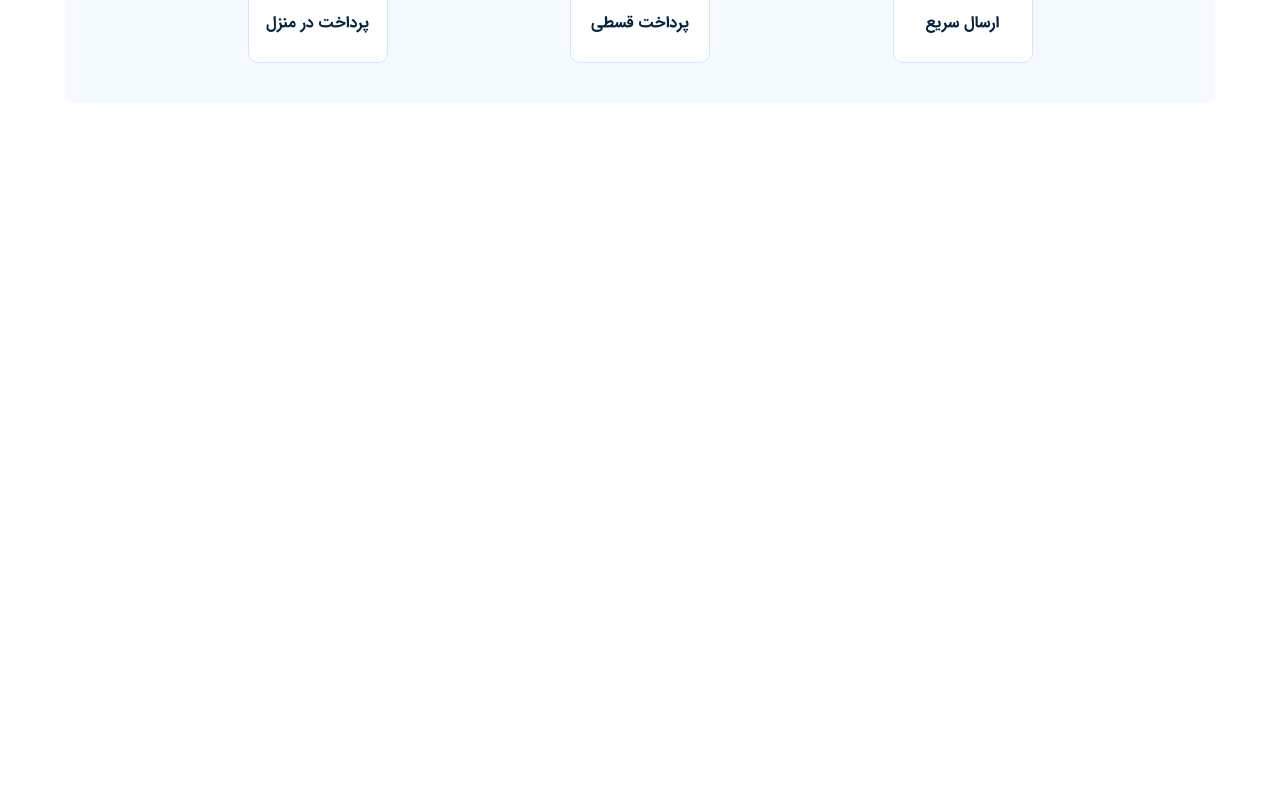
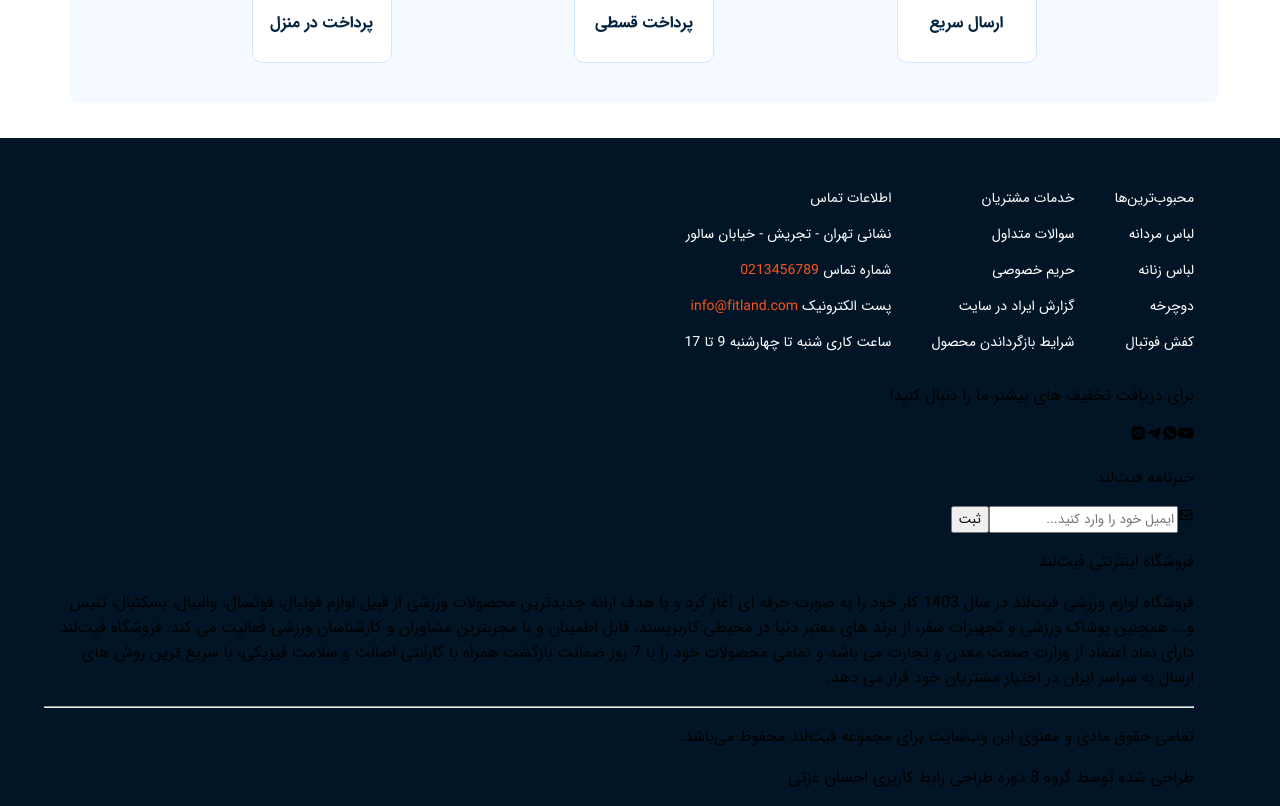
Before and after one commit to NooberThanYall/FitLand, a React (Vite) app: page / in a window 1280 px wide. Shown: the part 6840-7646 px from the top of the page. Before the commit the page ends 6978 px from the top, so only its background shows below. Built offline with nearby package versions, Linux system fonts and the light colour scheme.

Commit message:
develope html templets footer

```diff
--- a/src/Components/Global/Footer/Footer.css
+++ b/src/Components/Global/Footer/Footer.css
@@ -0,0 +1,33 @@
+.container-footer{
+    width: 100%;
+}
+
+.test{
+    background-color: #021526;
+    width: 102%;
+    display: flex;
+    justify-self: center;
+    padding-right: 50px;
+    margin-bottom: -8px;
+}
+
+.container-footer-top-right{
+    display: flex;
+    gap: 40px;
+}
+
+.titles-content-footer-top-right{
+    color: white;
+    font-size: 14px;
+}
+
+.des-content-footer-top-right{
+    cursor: pointer;
+    transition: 0.3s;
+    color: white;
+    font-size: 14px;
+}
+
+.des-content-footer-top-right:hover{
+    color: #FA541C;
+}
--- a/src/Components/Global/Footer/Footer.tsx
+++ b/src/Components/Global/Footer/Footer.tsx
@@ -1,12 +1,71 @@
 import './Footer.css'
 import './mediaFooter.css'
+import { FaYoutube } from "react-icons/fa";
+import { IoLogoWhatsapp } from "react-icons/io";
+import { BiLogoTelegram } from "react-icons/bi";
+import { RiInstagramFill } from "react-icons/ri";
+import { HiOutlineMail } from "react-icons/hi";
+
 
 export default function Footer() {
     return (
-        <div className='container'>
-            <div className="container-footer">
-                <div className="container-footer-top">
+        <div className="test">
+            <div className='container'>
+                <div className="container-footer">
 
+                    <div className="container-footer-top">
+
+                        <div className="container-footer-top-right">
+                            <div className="container-content-footer-top-right">
+                                <p className="titles-content-footer-top-right">محبوب‌ترین‌ها</p>
+                                <p className="des-content-footer-top-right">لباس مردانه</p>
+                                <p className="des-content-footer-top-right">لباس زنانه</p>
+                                <p className="des-content-footer-top-right">دوچرخه</p>
+                                <p className="des-content-footer-top-right">کفش فوتبال</p>
+                            </div>
+
+                            <div className="container-content-footer-top-right">
+                                <p className="titles-content-footer-top-right">خدمات مشتریان</p>
+                                <p className="des-content-footer-top-right">سوالات متداول</p>
+                                <p className="des-content-footer-top-right">حریم خصوصی</p>
+                                <p className="des-content-footer-top-right">گزارش ایراد در سایت</p>
+                                <p className="des-content-footer-top-right">شرایط بازگرداندن محصول</p>
+                            </div>
+
+                            <div className="container-content-footer-top-right">
+                                <p className="titles-content-footer-top-right">اطلاعات تماس</p>
+                                <p className="des-content-footer-top-right">نشانی  تهران - تجریش - خیابان سالور</p>
+                                <p className="des-content-footer-top-right">شماره تماس <abbr style={{ color: '#FA541C' }}>0213456789</abbr></p>
+                                <p className="des-content-footer-top-right">پست الکترونیک  <abbr style={{ color: '#FA541C' }}>info@fitland.com</abbr></p>
+                                <p className="des-content-footer-top-right">ساعت کاری  شنبه تا چهارشنبه 9 تا 17</p>
+                            </div>
+                        </div>
+
+                        <div className="container-top-left">
+                            <p className="title-top-left">برای دریافت تخفیف های بیشتر ما را دنبال کنید!</p>
+                            <div className="container-icons-top-left">
+                                <FaYoutube />
+                                <IoLogoWhatsapp />
+                                <BiLogoTelegram />
+                                <RiInstagramFill />
+                            </div>
+                            <p className="title-input-top-left">خبرنامه فیت‌لند</p>
+                            <HiOutlineMail />
+                            <input type="text" placeholder='ایمیل خود را وارد کنید...' />
+                            <button className="btn-submit-top-left">ثبت</button>
+                        </div>
+
+                    </div>
+
+                    <div className="container-footer-bottom">
+                        <p className="title-footer-bottom">فروشگاه اینترنتی فیت‌لند</p>
+                        <p className="desc-footer-bottom">فروشگاه لوازم ورزشی فیت‌لند در سال 1403 کار خود را به صورت حرفه ای آغاز کرد و با هدف ارائه جدیدترین محصولات ورزشی از قبیل لوازم فوتبال، فوتسال، والیبال، بسکتبال، تنیس و... همچنین پوشاک ورزشی و تجهیزات سفر، از برند های معتبر دنیا در محیطی کاربرپسند، قابل اطمینان و با مجربترین مشاوران و کارشناسان ورزشی فعالیت می کند. فروشگاه فیت‌لند دارای نماد اعتماد از وزارت صنعت معدن و تجارت می باشد و تمامی محصولات خود را با 7 روز ضمانت بازگشت همراه با گارانتی اصالت و سلامت فیزیکی، با سریع ترین روش های ارسال به سراسر ایران در اختیار مشتریان خود قرار می دهد.</p>
+                    </div>
+                    <hr />
+                    <div className="botto-bottom-footer">
+                        <p className="text-right-bottom-footer">تمامی حقوق مادی و معنوی این وب‌سایت برای مجموعه فیت‌لند محفوظ می‌باشد.</p>
+                        <p className="text-left-bottom-footer">طراحی شده توسط گروه 8 دوره طراحی رابط کاربری احسان عزتی</p>
+                    </div>
                 </div>
             </div>
         </div>
```
